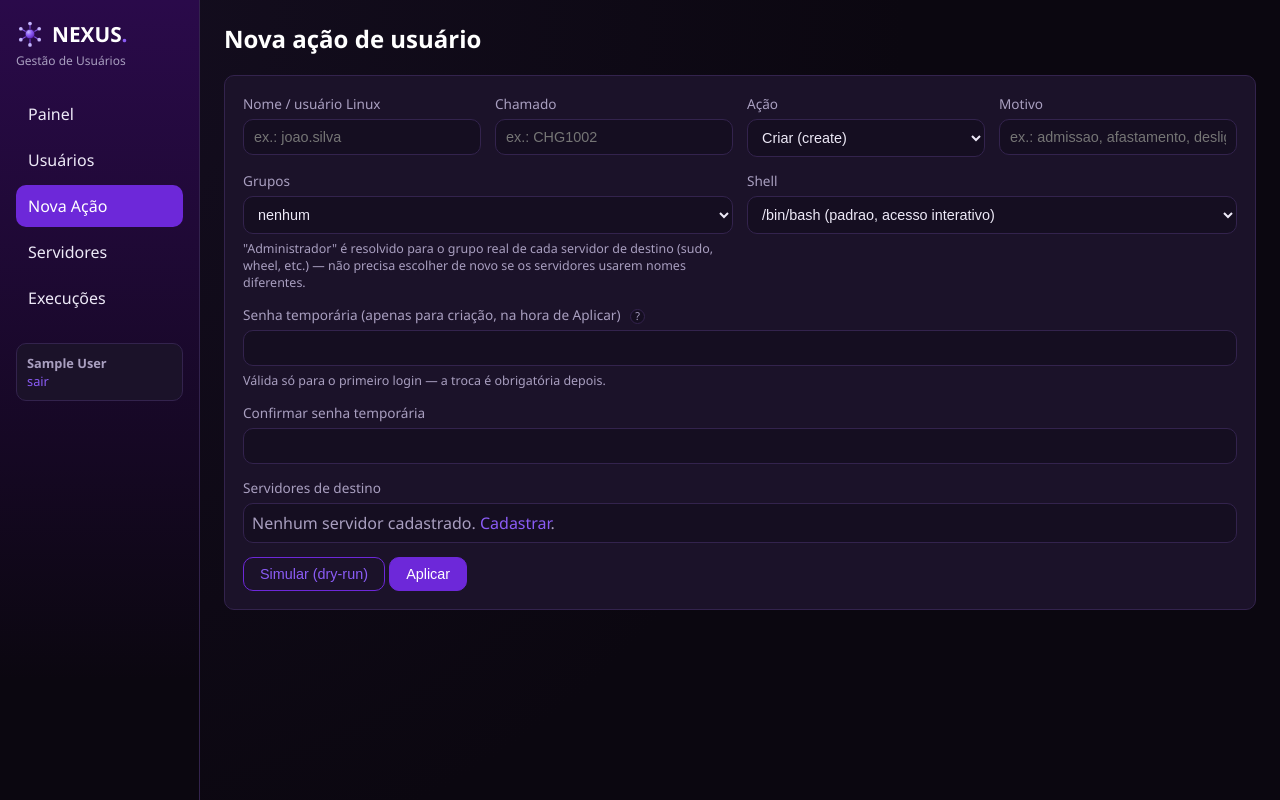
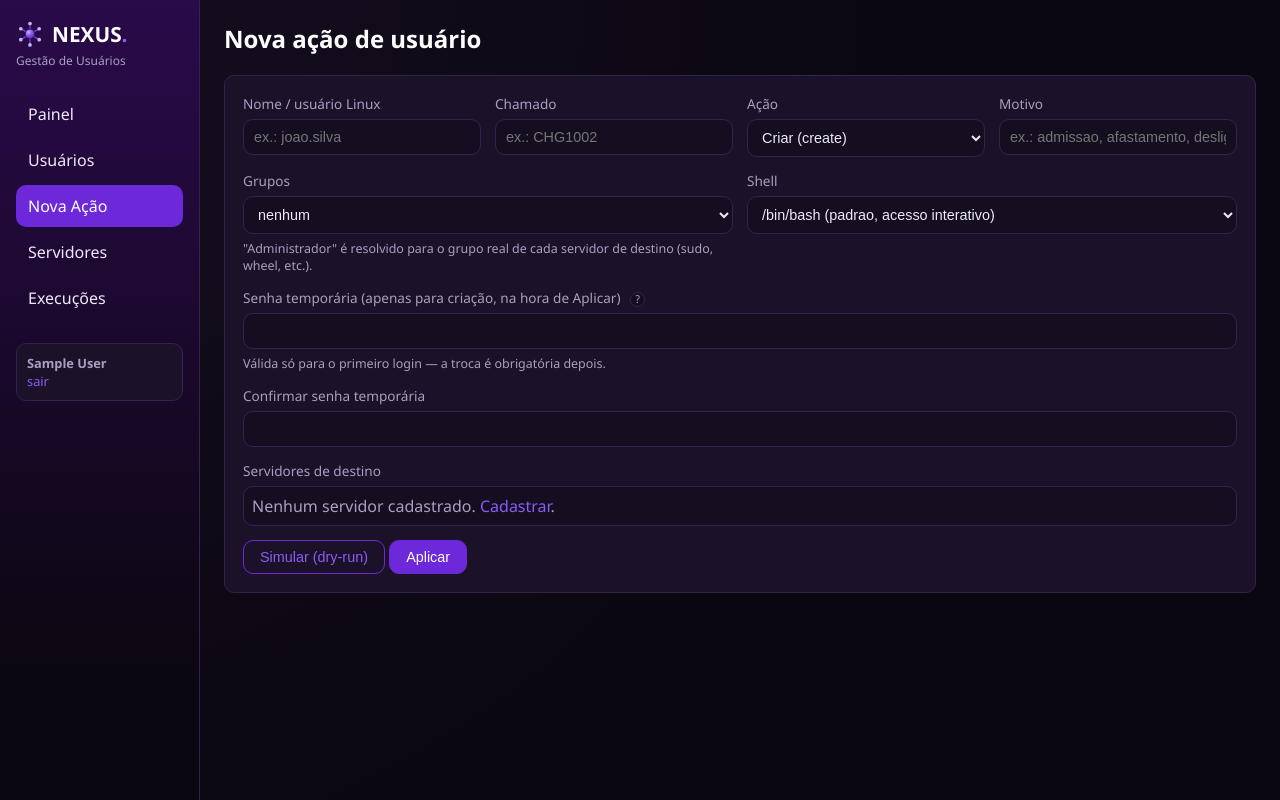
Before and after one commit to julyanarch/NEXUS, a Flask app: page /actions/new in a window 1280 px wide. Run offline with Flask 3, Linux system fonts and the light colour scheme; the visitor is signed in with stand-in values (Sample User, id 1); data that the repository does not hold is empty.

Commit message:
fix: remove frase confusa sobre grupo administrador em Nova Acao
"Nao precisa escolher de novo se os servidores usarem nomes diferentes"
nao fazia sentido fora do contexto em que foi escrita - mantem so a
explicacao de que "administrador" resolve pro grupo real (sudo/wheel) de
cada servidor.

Co-Authored-By: Claude Sonnet 5 <noreply@anthropic.com>

```diff
--- a/nexus_dashboard/templates/actions/new.html
+++ b/nexus_dashboard/templates/actions/new.html
@@ -40,7 +40,7 @@
         </select>
         <span class="muted" style="font-size:0.78rem;">
           "Administrador" é resolvido para o grupo real de cada servidor de destino (sudo,
-          wheel, etc.) — não precisa escolher de novo se os servidores usarem nomes diferentes.
+          wheel, etc.).
         </span>
       </div>
       <div class="form-group">
```
